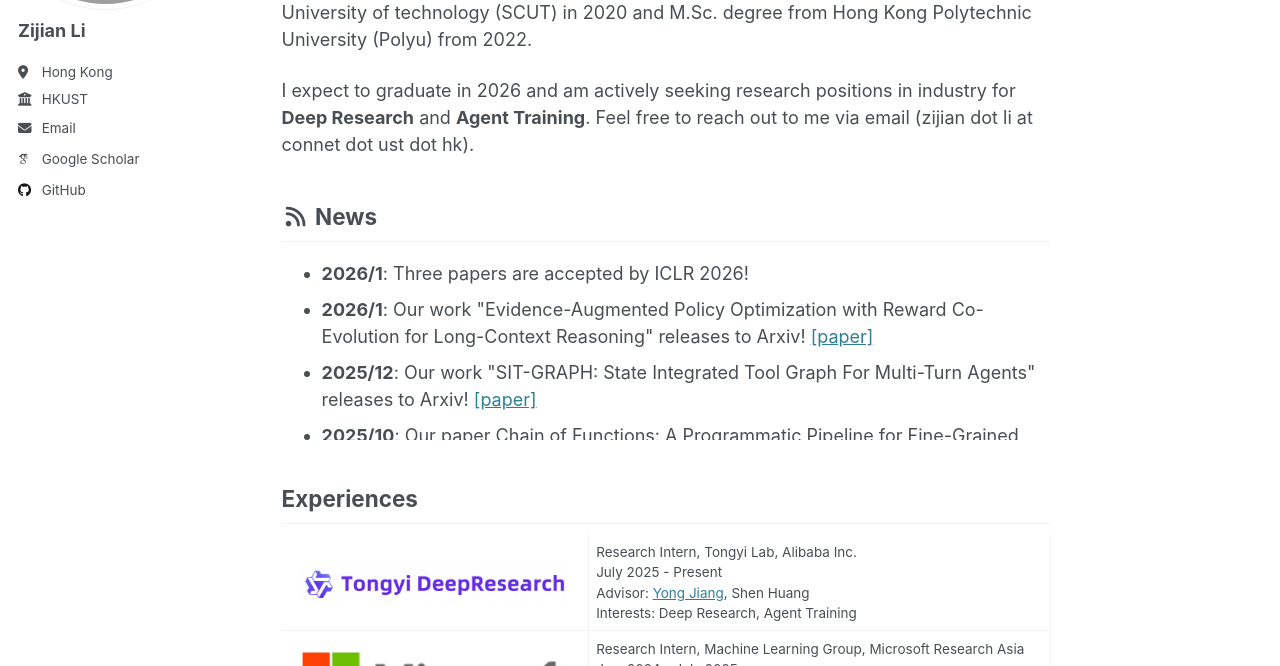
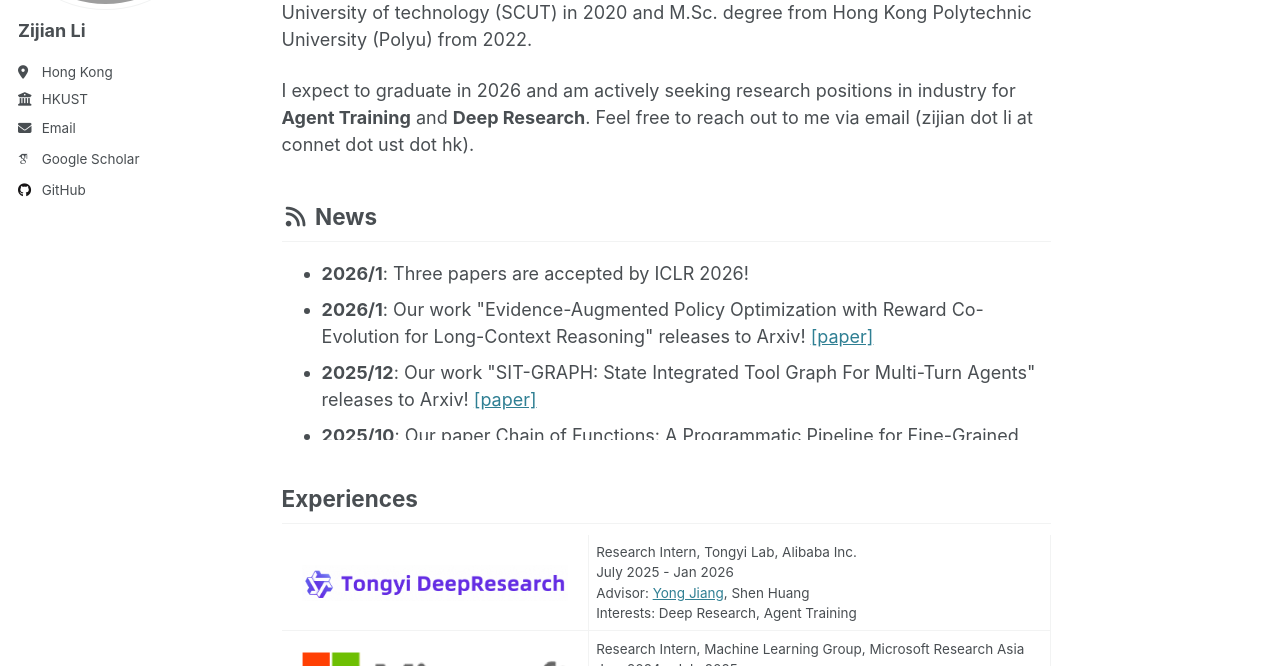
Before and after one commit to zli999/zijianli.github.io, a Jekyll site: the page built from _pages/about.md, in a window 1280 px wide and 900 px high. Shown: the part 230-896 px from the top of the window. Built offline with Jekyll 4.4.1, drawn with Linux system fonts in a browser that asks for light colours; some web fonts are replaced; grey boxes are pictures that could not be loaded.

Commit message:
Rearrange research interests and update internship date
Updated the order of research interests and adjusted internship end date.

```diff
--- a/_pages/about.md
+++ b/_pages/about.md
@@ -9,7 +9,7 @@ redirect_from:
 
 Hi, welcome to my website! I am Zijian Li (李子健), a 4th-year PhD student at ECE, HKUST, supervised by Prof. [Jun Zhang](https://eejzhang.people.ust.hk/). My current research interests mainly include Deep Research and agent training. Prior to that, I received B.Eng. degree from South China University of technology (SCUT) in 2020 and M.Sc. degree from Hong Kong Polytechnic University (Polyu) from 2022.
 
-I expect to graduate in 2026 and am actively seeking research positions in industry for **Deep Research** and **Agent Training**. Feel free to reach out to me via email (zijian dot li at connet dot ust dot hk).
+I expect to graduate in 2026 and am actively seeking research positions in industry for **Agent Training** and **Deep Research**. Feel free to reach out to me via email (zijian dot li at connet dot ust dot hk).
 
 ## <i class="fa fa-fw fa-rss "></i> News ##
 
@@ -52,7 +52,7 @@ I expect to graduate in 2026 and am actively seeking research positions in indus
                 <div >
                     Research Intern, Tongyi Lab, Alibaba Inc.
                 </div>
-                July 2025 - Present <br>
+                July 2025 - Jan 2026 <br>
                 Advisor: <a href="https://scholar.google.com/citations?user=sxXZWQQAAAAJ&hl=en">Yong Jiang</a>, Shen Huang<br>
                 Interests: Deep Research, Agent Training
             </td>
```
